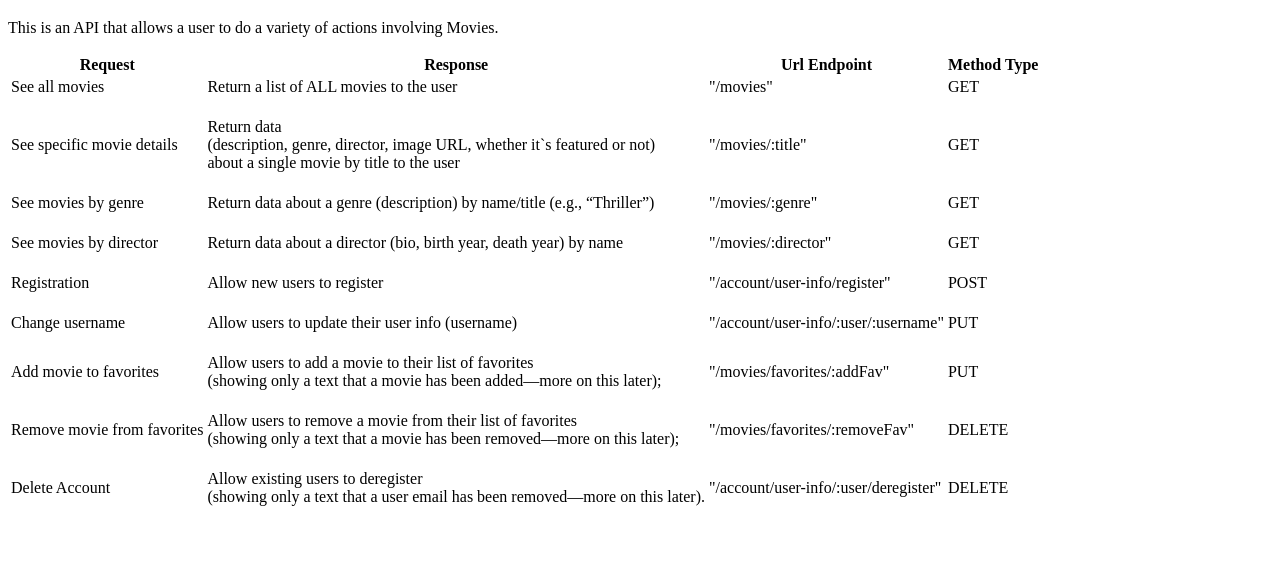
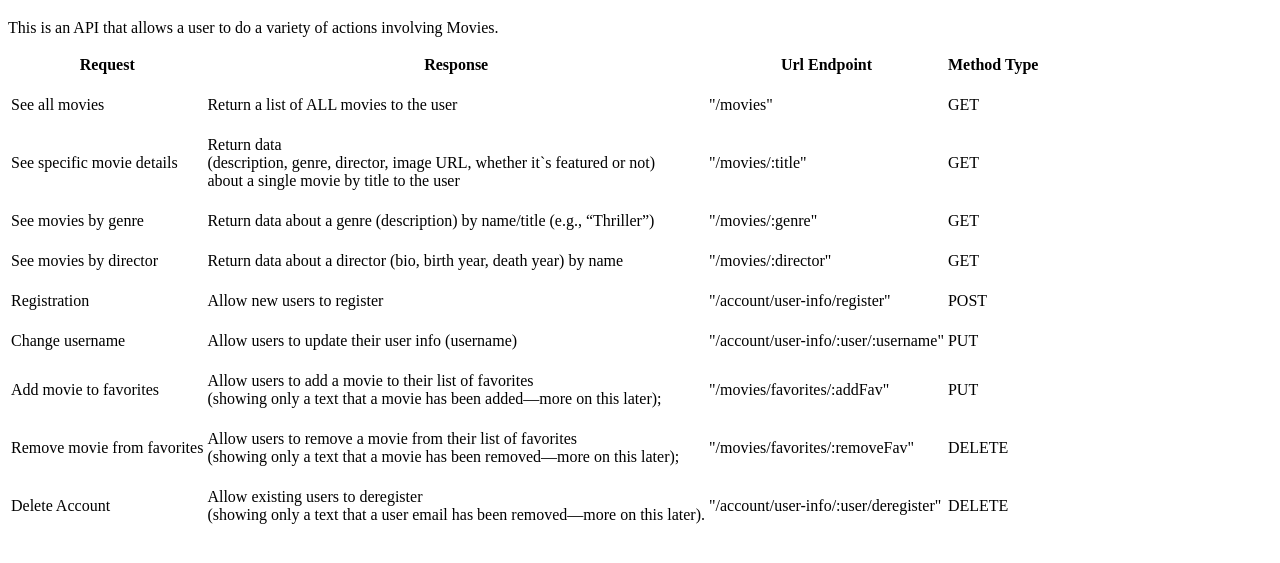
Before and after one commit to lazyjinn1/Movie-API, a website: page public/documentation.html in a window 1280 px wide. Shown: the part 61-624 px from the top of the page. Drawn offline with Linux system fonts and the light colour scheme.

Commit message:
Update documentation.html

```diff
--- a/public/documentation.html
+++ b/public/documentation.html
@@ -9,13 +9,13 @@
         <table>
             <thead>
                 <tr>
-                    <th>Request</th>
+                    <th>Request <br><br></th>
 
-                    <th>Response</th>
+                    <th>Response <br><br></th>
 
-                    <th>Url Endpoint</th>
+                    <th>Url Endpoint <br><br></th>
 
-                    <th>Method Type</th>
+                    <th>Method Type <br><br></th>
                 </tr>
             </thead>
             <tbody>
@@ -149,6 +149,7 @@
 
                     <td>DELETE<br><br></td>
                 </tr>
+
             </tbody>
         </table>
     </main>
```
